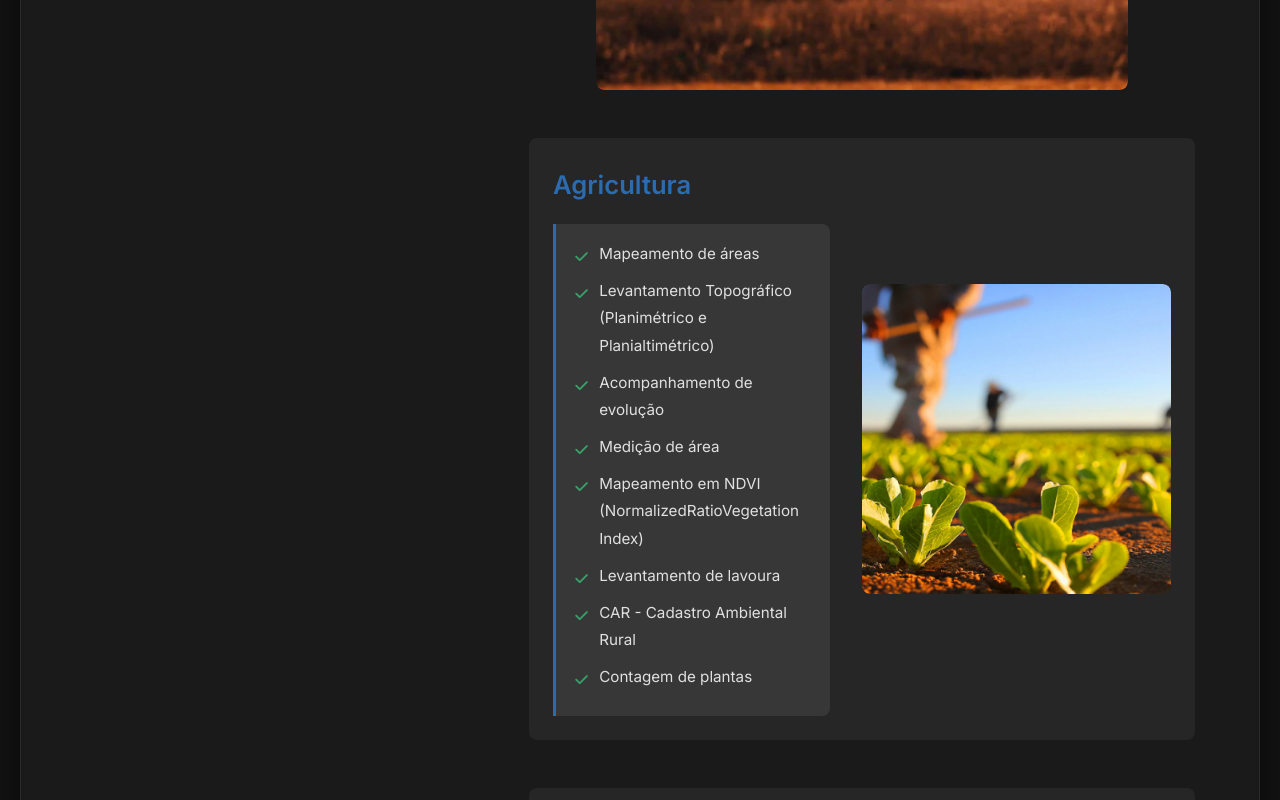
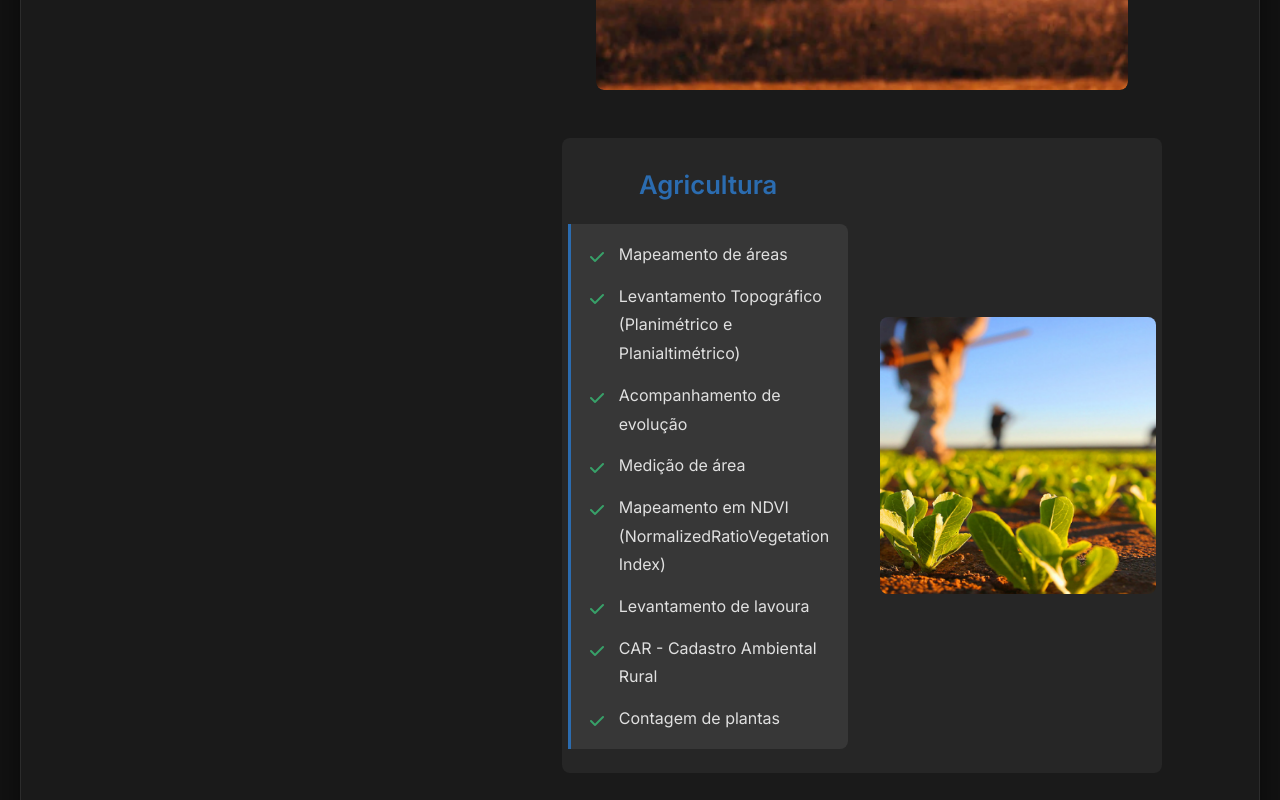
Before and after one commit to Rolltwo/GeoStar, a plain HTML site: page servicos-geologicos.html in a window 1280 px wide. Shown: the part 4160-4960 px from the top of the page. Drawn offline with Linux system fonts and the light colour scheme.

Commit message:
Add files via upload

```diff
--- a/servicos-geologicos.css
+++ b/servicos-geologicos.css
@@ -388,30 +388,33 @@
 
 /* Estilos específicos para a seção Aerofotogrametria */
 .aerofotogrametria-sub-servicos {
-    margin-top: 3rem; /* Aumentar espaço acima dos sub-serviços */
+    margin-top: 3rem;
+    display: flex;
+    flex-direction: column;
+    align-items: center;
 }
 
 .sub-servico-item {
-    display: flex; /* Usar flexbox para texto e imagem */
-    align-items: center; /* Alinhar verticalmente */
-    gap: 2rem; /* Espaço entre texto e imagem */
-    margin-bottom: 3rem; /* Espaço entre os sub-serviços */
-    padding: 1.5rem; /* Padding interno */
-    background-color: rgba(255, 255, 255, 0.05); /* Fundo sutil */
-    border-radius: 8px; /* Bordas arredondadas */
-}
-
-.sub-servico-item:last-child {
-    margin-bottom: 0; /* Remover margem do último item */
+    display: flex;
+    align-items: center;
+    justify-content: center;
+    gap: 2rem;
+    margin-bottom: 3rem;
+    padding: 1.5rem;
+    background-color: rgba(255, 255, 255, 0.05);
+    border-radius: 8px;
+    width: 90%;
+    max-width: 1200px;
 }
 
 .sub-servico-text {
-    flex-basis: 50%; /* Texto ocupa 50% */
-    flex-shrink: 1; /* Permitir que a área de texto encolha para evitar vazamento */
+    flex-basis: 50%;
+    flex-shrink: 1;
+    text-align: center;
 }
 
 .sub-servico-image {
-    flex-basis: 50%; /* Imagem ocupa 50% */
+    flex-basis: 50%;
     flex-shrink: 0;
     display: flex;
     justify-content: center;
@@ -420,56 +423,54 @@
     border-radius: 8px;
 }
 
-.sub-servico-image img {
-    display: block;
-    width: 100%;
-    height: auto; /* Altura automática */
-    object-fit: cover; /* Cobrir a área */
-    border-radius: 8px;
-    box-shadow: 0 2px 10px rgba(0, 0, 0, 0.3); /* Sombra na imagem */
-}
-
-/* Ajustes de estilo para elementos dentro do sub-serviço */
 .sub-servico-text h3 {
-    color: #2b6cb0; /* Cor azul */
-    font-size: 1.6rem; /* Ajustar tamanho do subtítulo */
+    color: #2b6cb0;
+    font-size: 1.6rem;
     font-weight: 600;
-    margin: 0 0 0.8rem; /* Ajustar margem */
+    margin: 0 0 0.8rem;
     padding-bottom: 0;
     border-bottom: none;
+    text-align: center;
 }
 
 .sub-servico-text .servico-features {
-    margin-top: 1rem; /* Ajustar margem superior da lista */
-    padding: 1rem 1.2rem; /* Ajustar padding da lista */
-    border-left: 3px solid #2b6cb0; /* Borda um pouco menor */
+    margin-top: 1rem;
+    padding: 1rem 1.2rem;
+    border-left: 3px solid #2b6cb0;
+    text-align: left;
 }
 
-.sub-servico-text .servico-features li {
-    padding-left: 1.5rem; /* Ajustar padding */
-    margin-bottom: 0.6rem; /* Ajustar margem */
-    font-size: 0.95rem; /* Ligeiramente menor */
+.sub-servico-text .servico-features ul {
+    display: inline-block;
+    text-align: left;
 }
 
-.sub-servico-text .servico-features li:before {
-    top: 4px; /* Ajustar posição */
-    font-size: 0.9rem; /* Ligeiramente menor */
+@media (max-width: 992px) {
+    .sub-servico-item {
+        flex-direction: column;
+        width: 95%;
+    }
+
+    .sub-servico-text,
+    .sub-servico-image {
+        flex-basis: 100%;
+        width: 100%;
+    }
 }
 
-/* Responsividade para os sub-serviços */
 @media (max-width: 768px) {
     .sub-servico-item {
-        flex-direction: column; /* Empilhar em telas menores */
+        flex-direction: column;
         gap: 1.5rem;
         padding: 1rem;
     }
     .sub-servico-text,
     .sub-servico-image {
-        flex-basis: auto; /* Remover base fixa */
-        width: 100%; /* Ocupar largura total */
+        flex-basis: auto;
+        width: 100%;
     }
     .sub-servico-image {
-        height: 200px; /* Altura fixa para imagem em mobile */
+        height: 200px;
     }
     .sub-servico-text h3 {
         font-size: 1.4rem;
```
